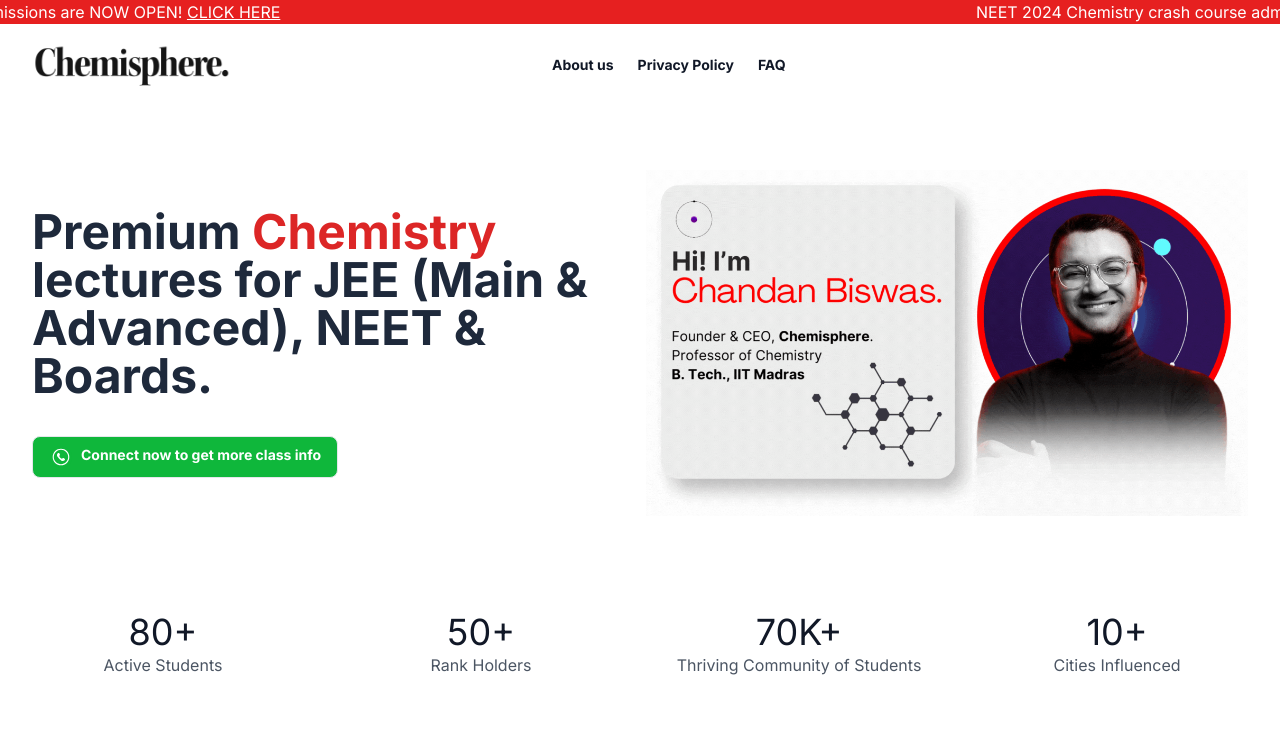
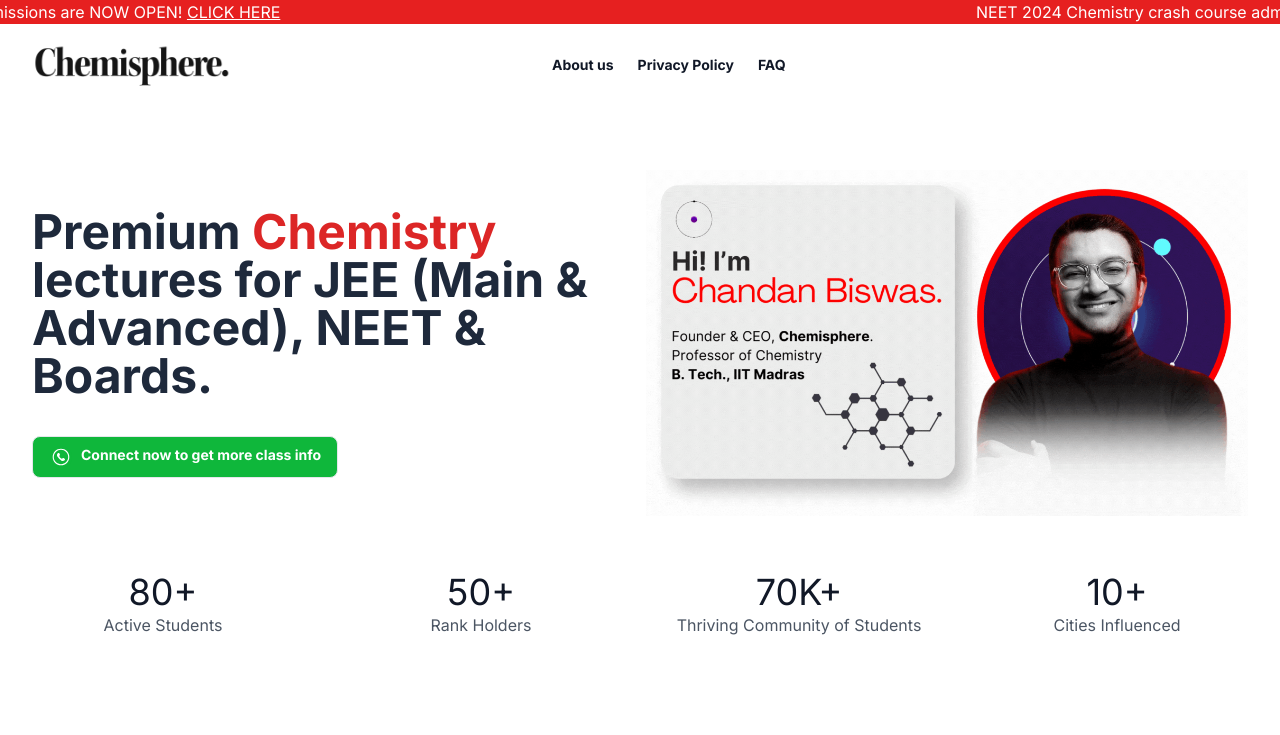
Before and after one commit to aryannpanchal/chemisphere-official-website, a Next.js app: page / in a window 1280 px wide. Shown: the top 735 px of the page. Built offline with nearby package versions, Linux system fonts and the light colour scheme.

Commit message:
Update Stats.jsx

```diff
--- a/components/Stats.jsx
+++ b/components/Stats.jsx
@@ -33,7 +33,7 @@ const Stats = () => {
   return (
     <div>
       <section className="text-gray-600 body-font">
-        <div className="container px-5 pt-24 pb-14 mx-auto">
+        <div className="container px-5 pt-14 pb-14 mx-auto">
           <div className="flex flex-wrap -m-4 text-center">
             <div className="p-4 sm:w-1/4 w-1/2">
               <h2 className="title-font font-medium sm:text-4xl text-3xl text-gray-900">{activeStudents}+</h2>
```
